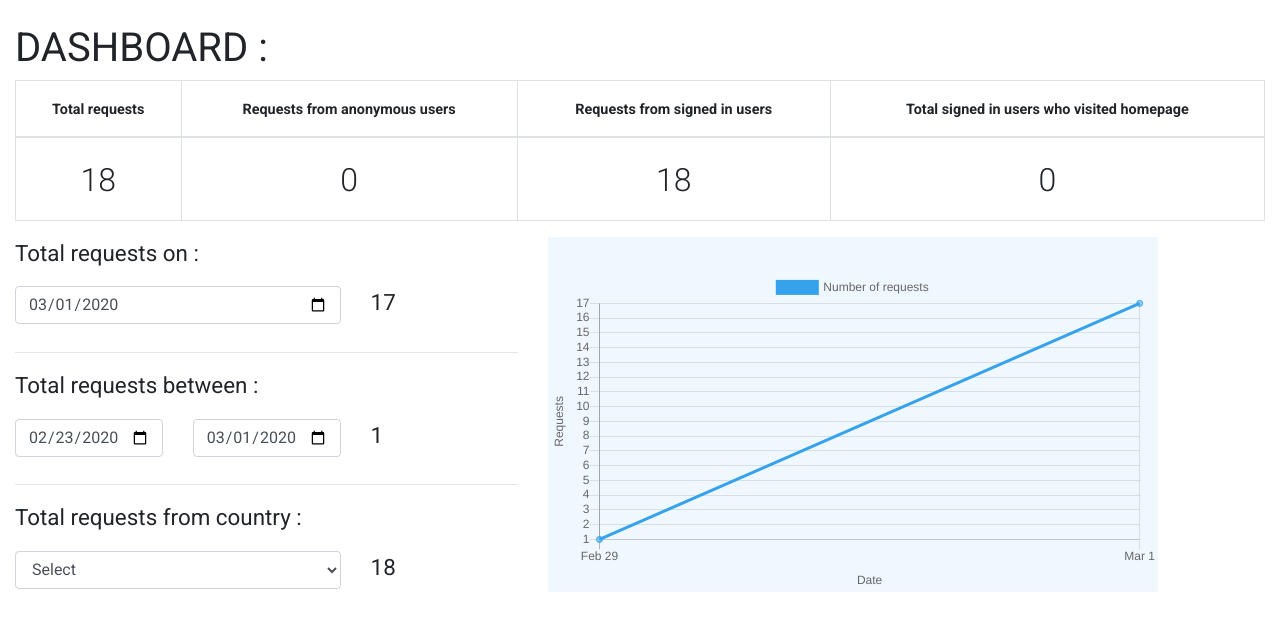
After one commit to arishrehmankhan/visitor_logger, a Django app: page /dashboard/ in a window 1280 px wide. The commit adds this page. Shown: the top 631 px of the page. Run offline with Django 3.2, Linux system fonts and the light colour scheme; data comes from the database, SQL or seed files in the repository; data that the repository does not hold is empty; some libraries are stand-ins or nearby versions.

Commit message:
added dashboard page

```diff
--- a/logger/models.py
+++ b/logger/models.py
@@ -7,7 +7,9 @@ class Log(models.Model):
     method = models.CharField(max_length=6)
     event_name = models.CharField(max_length=1023)
     visited_by = models.CharField(max_length=255)
-    location = models.CharField(max_length=255)
+    location_city = models.CharField(max_length=255)
+    location_region = models.CharField(max_length=255)
+    location_country = models.CharField(max_length=255)
     ip_address = models.CharField(max_length=255)
     timestamp = models.DateTimeField()
 
--- /dev/null
+++ b/logger/static/css/styles.css
@@ -0,0 +1,16 @@
+table th {
+    font-weight: 700;
+}
+
+table td {
+    font-size: 2em;
+}
+
+p {
+    font-size: 1.4em;
+    font-weight: 400;
+}
+
+#per-day-chart {
+    background-color: aliceblue;
+}
--- /dev/null
+++ b/logger/static/js/script.js
@@ -0,0 +1,147 @@
+graphData = [] // data returned from '/graph_data' page is stored in this variable
+var timeFormat = 'MM/DD/YYYY';
+var color = Chart.helpers.color; // chart.js colors
+
+// Configuration of Chart of dashboard
+var config = {
+    type: 'line',
+    data: {
+        datasets: [{
+            label: 'Number of requests',
+            backgroundColor: color('rgb(54, 162, 235)').alpha(0.5).rgbString(),
+            borderColor: 'rgb(54, 162, 235)',
+            fill: false,
+            data: graphData,
+        }]
+    },
+    options: {
+        responsive: true,
+        title: {
+            display: true,
+            text: ''
+        },
+        scales: {
+            xAxes: [{
+                type: 'time',
+                time: {
+                    parser: timeFormat,
+                    unit: 'day',
+                    tooltipFormat: 'll'
+                },
+                display: true,
+                scaleLabel: {
+                    display: true,
+                    labelString: 'Date'
+                },
+                ticks: {
+                    major: {
+                        fontStyle: 'bold',
+                        fontColor: '#FF0000'
+                    }
+                }
+            }],
+            yAxes: [{
+                display: true,
+                scaleLabel: {
+                    display: true,
+                    labelString: 'Requests'
+                },
+                ticks: {
+                    stepSize: 1,
+                }
+            }]
+        }
+    }
+};
+
+// Getting chart data from server
+$.ajax({
+    type: "GET",
+    headers: {
+        'Content-Type': 'application/x-www-form-urlencoded'
+    },
+    url: "/graph_data",
+    success: function(data) {
+        data = JSON.parse(data);
+        data.forEach((key, value) => {
+            // pushing chart data in graphData variable
+            graphData.push({
+                'x': moment(key.timestamp).format(timeFormat),
+                'y': key.total,
+            })
+        });
+        var ctx_day_chart = document.getElementById('per-day-chart').getContext('2d');
+        window.myLine = new Chart(ctx_day_chart, config); // initialising Chart
+    },
+    error: function(err) {
+        console.log("Error:" + err);
+    }
+})
+
+// this function get number of request logged on particular date
+function getRequestsOnDate(that) {
+    $.ajax({
+        type: "GET",
+        headers: {
+            'Content-Type': 'application/x-www-form-urlencoded'
+        },
+        data: {
+            date: that.value,
+        },
+        url: "/request_on_date",
+        success: function(data) {
+            $('#requests_on_date').html(data.requests_on_date);
+            console.log(data.requests_on_date);
+        },
+        error: function(err) {
+            console.log("Error:" + err);
+        }
+    });
+}
+
+// this function get number of request logged between two dates
+function getNumRequestsBetween(that) {
+    from_date = $('#from_date').val();
+    to_date = $('#to_date').val();
+    $.ajax({
+        type: "GET",
+        headers: {
+            'Content-Type': 'application/x-www-form-urlencoded'
+        },
+        data: {
+            from_date: from_date,
+            to_date: to_date,
+        },
+        url: "/requests_between_dates",
+        success: function(data) {
+            $('#requests_between_dates').html(data.requests_between_dates);
+            console.log(data.requests_between_dates);
+        },
+        error: function(err) {
+            console.log("Error:" + err);
+        }
+    })
+}
+
+// this function get number of requests that came from diffent locations (countries)
+function getRequestFromCountry(that) {
+    var country = that.value
+    console.log(country);
+    $.ajax({
+        type: "GET",
+        headers: {
+            'Content-Type': 'application/x-www-form-urlencoded'
+        },
+        data: {
+            country: country,
+        },
+        url: "/requests_from_countries",
+        success: function(data) {
+            $('#requests_from_countries').html(data.requests_from_countries);
+            console.log(data.requests_from_countries);
+        },
+        error: function(err) {
+            console.log("Error:" + err);
+        }
+    });
+}
--- /dev/null
+++ b/logger/templates/dashboard.html
@@ -0,0 +1,103 @@
+<!DOCTYPE html>
+<html>
+
+<head>
+    <meta charset="utf-8">
+    <meta http-equiv="X-UA-Compatible" content="IE=edge">
+    <title>Dashboard</title>
+    <meta name="description" content="">
+    <meta name="viewport" content="width=device-width, initial-scale=1">
+    <!-- Font Awesome -->
+    <link rel="stylesheet" href="https://use.fontawesome.com/releases/v5.8.2/css/all.css">
+    <!-- Google Fonts -->
+    <link rel="stylesheet" href="https://fonts.googleapis.com/css?family=Roboto:300,400,500,700&display=swap">
+    <!-- Bootstrap core CSS -->
+    <link href="https://cdnjs.cloudflare.com/ajax/libs/twitter-bootstrap/4.4.1/css/bootstrap.min.css" rel="stylesheet">
+    <!-- Material Design Bootstrap -->
+    <link href="https://cdnjs.cloudflare.com/ajax/libs/mdbootstrap/4.12.0/css/mdb.min.css" rel="stylesheet"> {% load static %}
+    <link rel="stylesheet" href="{% static 'css/styles.css' %}">
+</head>
+
+<body>
+    <br>
+    <div class="container-fluid">
+        <h1><b>DASHBOARD :</b></h1>
+        <table class="table table-bordered" style="text-align: center;">
+            <thead>
+                <tr>
+                    <th>Total requests</th>
+                    <th>Requests from anonymous users</th>
+                    <th>Requests from signed in users</th>
+                    <th>Total signed in users who visited homepage</th>
+                </tr>
+            </thead>
+            <tbody>
+                <tr>
+                    <td>{{ total_requests }}</td>
+                    <td>{{ total_anonymous_requests }}</td>
+                    <td>{{ total_signed_in_requests }}</td>
+                    <td>{{ total_signed_in_users }}</td>
+                </tr>
+            </tbody>
+        </table>
+        <div class="row">
+            <div class="col-md-5">
+                <p>Total requests on :</p>
+                <div class="row">
+                    <div class="col-md-8">
+                        <input type="date" class="form-control" id="date" name="date" value="{{ todays_date }}" oninput="getRequestsOnDate(this)">
+                    </div>
+                    <div class="col-md-4">
+                        <p id="requests_on_date">{{ total_requests_today }}</p>
+                    </div>
+                </div>
+                <hr>
+                <p>Total requests between :</p>
+                <div class="row">
+                    <div class="col-md-4">
+                        <input type="date" class="form-control" id="from_date" name="date" value="{{ week_before_date }}" oninput="getNumRequestsBetween(this)">
+                    </div>
+                    <div class="col-md-4">
+                        <input type="date" class="form-control" id="to_date" name="date" value="{{ todays_date }}" oninput="getNumRequestsBetween(this)">
+                    </div>
+                    <div class="col-md-4">
+                        <p id="requests_between_dates">{{ total_requests_in_previous_week }}</p>
+                    </div>
+                </div>
+                <hr>
+                <p style="font-size: 1.4em">Total requests from country : </p>
+                <div class="row">
+                    <div class="col-md-8">
+                        <select class="form-control" onchange="getRequestFromCountry(this)">
+                            <option>Select</option>
+                            {% for country in countries %}
+                            <option value="{{ country.location_country }}">{{ country.location_country }}</option>
+                            {% endfor %}
+                        </select>
+                    </div>
+                    <div class="col-md-4">
+                        <p id="requests_from_countries">{{ total_requests }}</p>
+                    </div>
+                </div>
+            </div>
+            <div class="col-md-6">
+                <canvas id="per-day-chart" width="600" height="350"></canvas>
+            </div>
+        </div>
+    </div>
+    <!-- JQuery -->
+    <script type="text/javascript" src="https://cdnjs.cloudflare.com/ajax/libs/jquery/3.4.1/jquery.min.js"></script>
+    <!-- Bootstrap tooltips -->
+    <script type="text/javascript" src="https://cdnjs.cloudflare.com/ajax/libs/popper.js/1.14.4/umd/popper.min.js"></script>
+    <!-- Bootstrap core JavaScript -->
+    <script type="text/javascript" src="https://cdnjs.cloudflare.com/ajax/libs/twitter-bootstrap/4.4.1/js/bootstrap.min.js"></script>
+    <!-- MDB core JavaScript -->
+    <script type="text/javascript" src="https://cdnjs.cloudflare.com/ajax/libs/mdbootstrap/4.12.0/js/mdb.min.js"></script>
+    <!-- For moment.js -->
+    <script src="https://cdnjs.cloudflare.com/ajax/libs/moment.js/2.18.1/moment.min.js"></script>
+    <script src="https://cdnjs.cloudflare.com/ajax/libs/Chart.js/2.9.3/Chart.min.js"></script>
+    {% load static %}
+    <script src="{% static 'js/script.js' %}"></script>
+</body>
+
+</html>
--- a/logger/views.py
+++ b/logger/views.py
@@ -6,7 +6,10 @@ from django.shortcuts import render
 from django.core import serializers
 from .models import Log
 from django.http import HttpResponse
-from django.db.models import Count
+from django.http import JsonResponse
+from django.core.serializers.json import DjangoJSONEncoder
+from datetime import date, datetime, timedelta
+from django.db.models import Count, Q
 
 # This view saves all logs to a file the serves the file
 def jsonData(request):
@@ -43,3 +46,65 @@ def index(request):
     }
 
     return render(request, 'homepage.html', context)
+
+def dashboard(request):
+    total_requests = Log.objects.all().count()
+    total_anonymous_requests = Log.objects.filter(visited_by='').count()
+    total_signed_in_requests = total_requests - total_anonymous_requests
+    total_signed_in_users = Log.objects.values('visited_by').distinct().count() - 1 # -1 to discard anonymous users
+
+    # if there are no authenticated users, total_signed_in_users will be -1
+    if total_signed_in_users == -1:
+        total_signed_in_users = 0
+
+    total_requests_today = Log.objects.filter(timestamp__contains=date.today()).count()
+
+    todays_date = datetime.today()
+    week_before_date = datetime.today() - timedelta(days=7)
+
+    # get number of requests of last 7 days
+    total_requests_in_previous_week = Log.objects.filter(Q(timestamp__gte=week_before_date)&Q(timestamp__lte=todays_date)).count()
+
+    # get diffents countries stored in database
+    countries = Log.objects.values('location_country').distinct()
+
+    context = {
+        'total_requests': total_requests,
+        'total_signed_in_requests': total_signed_in_requests,
+        'total_anonymous_requests': total_anonymous_requests,
+        'todays_date': todays_date.strftime("%Y-%m-%d"),
+        'total_signed_in_users': total_signed_in_users,
+        'total_requests_today': total_requests_today,
+        'week_before_date': week_before_date.strftime("%Y-%m-%d"),
+        'total_requests_in_previous_week': total_requests_in_previous_week,
+        'countries': countries,
+    }
+    return render(request, 'dashboard.html', context)
+
+# this view serves the data required to plot graph on dashboard
+def graphData(request):
+    # Getting data
+    obj = Log.objects.extra({'timestamp' : "date(timestamp)"}).values('timestamp').annotate(total=Count('id'))
+    data = json.dumps(list(obj), cls=DjangoJSONEncoder) # converting data to json
+    return JsonResponse(data, safe=False) # sending data
+
+# this view returns the number of requests of particular date
+def requestsOnDate(request):
+    # Getting data
+    requests_on_date = Log.objects.filter(timestamp__contains=request.GET['date']).count()
+    return JsonResponse({'requests_on_date': requests_on_date }, safe=False) # sending data
+
+# this view returns the number of requests between two dates
+def requestsBetweenDates(request):
+    from_date = request.GET['from_date']
+    to_date = request.GET['to_date']
+    # Getting data
+    requests_between_dates = Log.objects.filter(Q(timestamp__gte=from_date)&Q(timestamp__lte=to_date)).count()
+    return JsonResponse({'requests_between_dates': requests_between_dates }, safe=False) # sending data
+
+# this view reuturns the number of requests came from different countries
+def requestsFromCountry(request):
+    country = request.GET['country']
+    # Getting data
+    requests_from_countries = Log.objects.filter(location_country=country).count()
+    return JsonResponse({'requests_from_countries': requests_from_countries}, safe=False) # sending data
--- a/visitor_logger/settings.py
+++ b/visitor_logger/settings.py
@@ -107,13 +107,13 @@ AUTH_PASSWORD_VALIDATORS = [
 
 LANGUAGE_CODE = 'en-us'
 
-TIME_ZONE = 'UTC'
+TIME_ZONE = 'Asia/Kolkata'
 
 USE_I18N = True
 
 USE_L10N = True
 
-USE_TZ = True
+USE_TZ = False
 
 
 # Static files (CSS, JavaScript, Images)
--- a/visitor_logger/urls.py
+++ b/visitor_logger/urls.py
@@ -16,15 +16,18 @@ Including another URLconf
 from django.contrib import admin
 from django.urls import path
 from logger import views
-from django.views.generic import RedirectView
 from django.conf.urls.static import static
 from django.conf import settings
-
-from django.views.generic import TemplateView
+from django.views.generic import RedirectView
 
 urlpatterns = [
-    path('admin/', admin.site.urls),
-    path('homepage/', views.index, name="home"),
-    path('', RedirectView.as_view(url='homepage/', permanent=True)),
-    path('file/', views.jsonData, name="get-json-data"),
-] + static(settings.STATIC_URL, document_root=settings.STATIC_ROOT)
+    path('admin/', admin.site.urls), # to handle admin pages
+    path('homepage/', views.index, name="home"), # to serve homepage
+    path('graph_data/', views.graphData, name="graph-data"), # to serve data for graph of dashboard
+    path('request_on_date/', views.requestsOnDate, name="request-on-date"), # to get number of requests at particular date
+    path('requests_between_dates/', views.requestsBetweenDates, name="request-between-dates"), # to get number of requests between two dates
+    path('requests_from_countries/', views.requestsFromCountry, name="request-from-countries"), # to get number of requests from different locations (countries)
+    path('dashboard/', views.dashboard, name="dashboard"), # to serve dashboard page
+    path('file/', views.jsonData, name="get-json-data"), # to send json file
+    path('', RedirectView.as_view(url='homepage/', permanent=True)), # redirect / to homepage
+] + static(settings.STATIC_URL, document_root=settings.STATIC_ROOT) # to server static files
```
Also changed, not shown: logger/EventLogMiddleware.py (+33 -23 lines), logger/templates/base.html (+3 -7 lines), logger/templates/homepage.html (+11 -8 lines), logs.json (+1 -1 lines), db.sqlite3, logger/css/styles.css (deleted), logger/migrations/0003_auto_20200301_2122.py (added), 1 other file.
